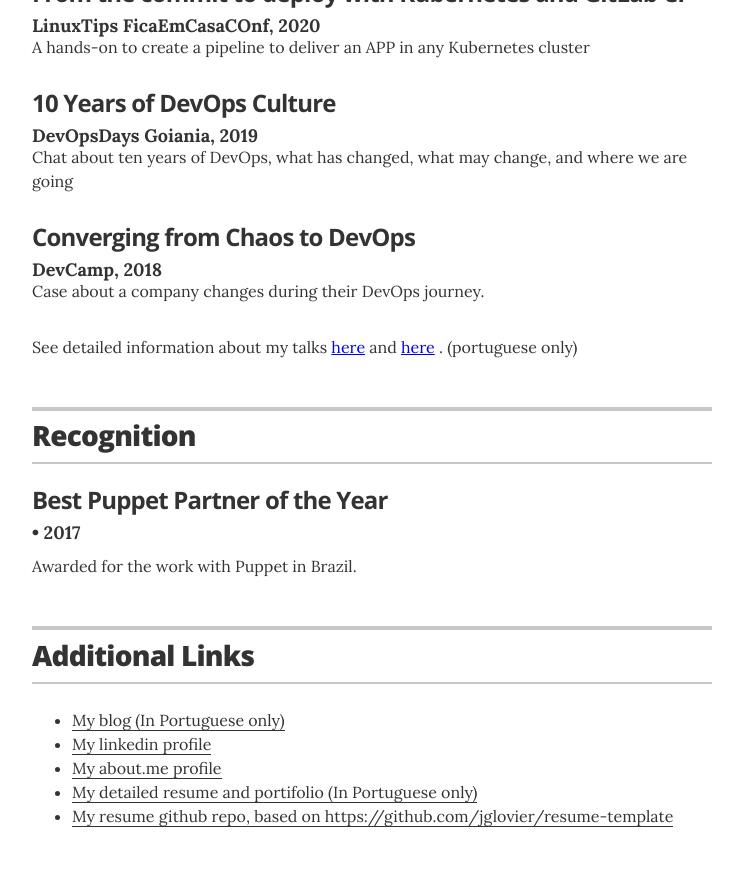
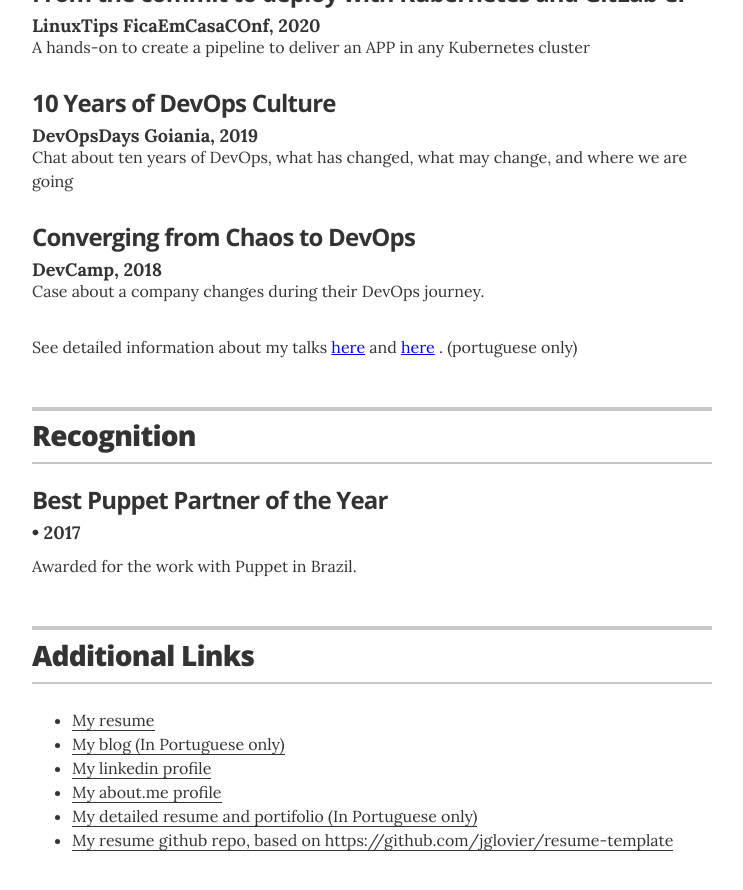
Before and after one commit to gutocarvalho/resume, a Jekyll site: the page built from index.html, in a window 1280 px wide and 900 px high, scrolled down 12769 px. Shown: the top 890 px of the window, without its empty margins (268-1011 px from the left). Built offline with Jekyll 4.4.1, drawn with Linux system fonts in a browser that asks for light colours.

Commit message:
Resume updated

```diff
--- a/_data/links.yml
+++ b/_data/links.yml
@@ -1,4 +1,6 @@
 # links
+- url: "https://gutocarvalho.github.io/resume"
+  description: My resume
 - url: "http://gutocarvalho.net"
   description: My blog (In Portuguese only)
 - url: "https://www.linkedin.com/in/falagutera"
```
